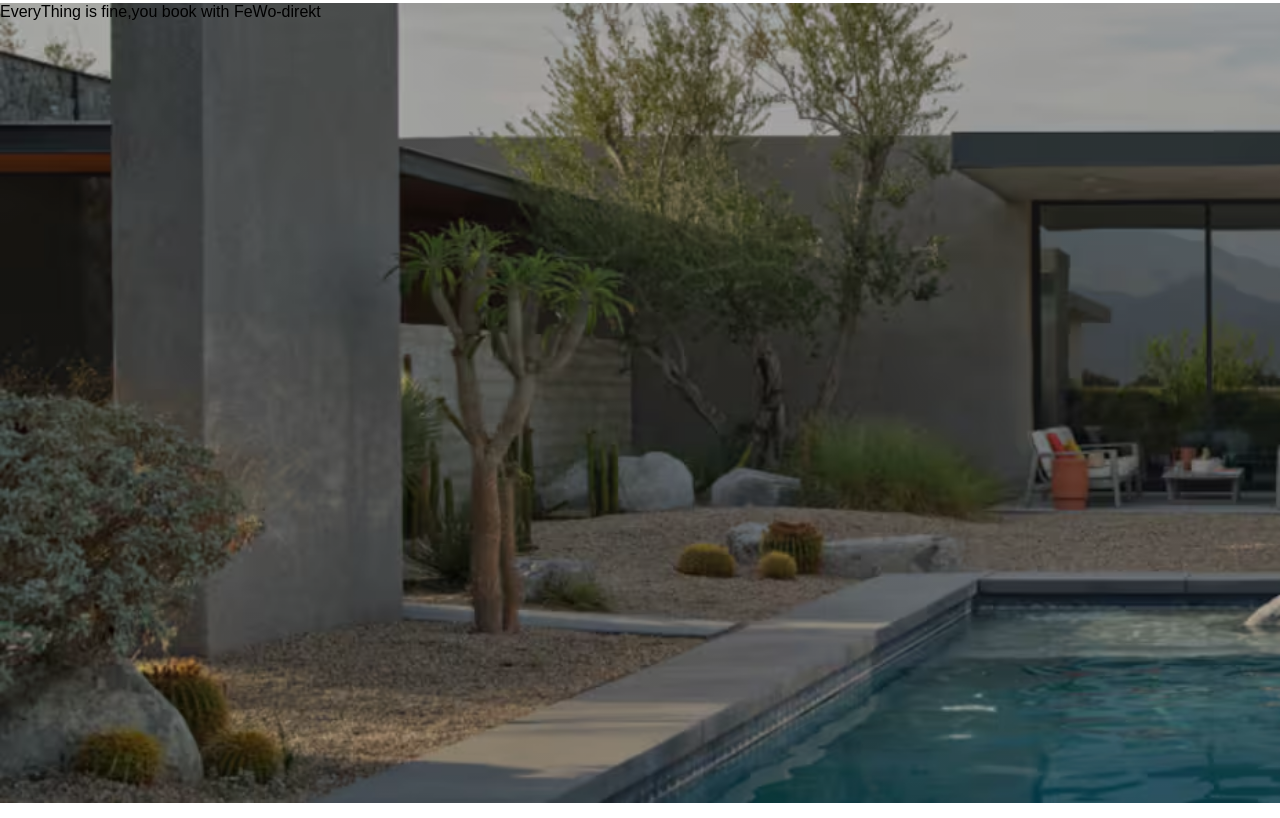
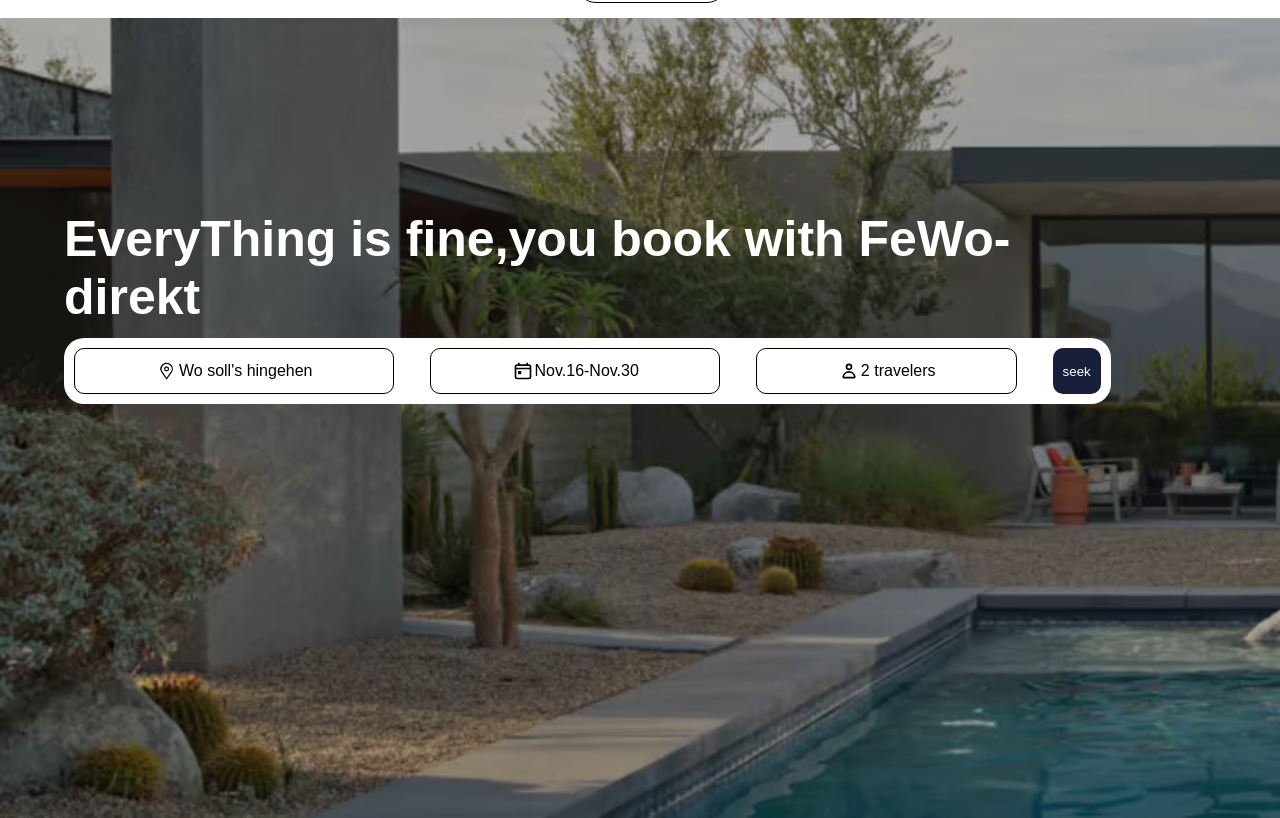
Before and after one commit to mbienaimee/FrontEnd_Gym, a plain HTML site: page index.html in a window 1280 px wide. Shown: the part 62-880 px from the top of the page. Drawn offline with Linux system fonts and the light colour scheme.

Commit message:
background

```diff
--- a/index.html
+++ b/index.html
@@ -28,7 +28,28 @@
     <main>
         <section class="back-section">
             <div class="para-div">
-                EveryThing is fine,you book with FeWo-direkt
+                EveryThing is fine,you book with FeWo- <br>
+                direkt
+            </div>
+            <div class="wht-button">
+               <div class="div-div">
+                <img src="/images/t1.svg" alt="">  <p>Wo soll's hingehen</p>
+
+               </div>
+               <div class="div-div">
+                <img src="images/t3.svg" alt="">
+                <p>Nov.16-Nov.30</p>
+               </div>
+               <div class="div-div">
+                <img src="/images/t2.svg" alt="">
+                <p>2 travelers</p>
+               </div>
+               <div class="div-div">
+
+         <button>seek</button>
+               </div>
+
+
             </div>
 
 
--- a/style.css
+++ b/style.css
@@ -1,41 +1,93 @@
-*{
+* {
   margin: 0px;
   padding: 0px;
   font-family: Arial, Helvetica, sans-serif;
 }
-.nav-bar{
+.nav-bar {
   background-color: white;
   display: flex;
-    padding:15px ;
+  padding: 15px;
   justify-content: space-between;
 }
-.nav-link{
+.nav-link {
   padding-top: 10px;
 }
-.nav-link ul{
+.nav-link ul {
   align-items: center;
   display: flex;
   align-items: center;
   gap: 1.25rem;
   list-style: none;
 }
-.nav-link ul li{
+.nav-link ul li {
   display: inline;
-
 }
-.nav-link ul li a{
+.nav-link ul li a {
   text-decoration: none;
   color: black;
   font-weight: 100;
+}
+.button {
+  border-radius: 20px;
+  border: 1px solid black;
+  padding: 10px;
+}
+.back-section {
+  min-height: 100vh;
+  background-image: linear-gradient(rgba(0, 0, 0, 0.3), rgba(0, 0, 0, 0.3)),
+    url("/images/bg-image.avif");
+  background-size: cover;
+  backgroung-repeat: none;
+}
 
+.para-div {
+  position: absolute;
+  color: white;
+  font-size: 50px;
+  margin-left: 5%;
+  margin-top: 15%;
+  font-weight: bold;
 }
-.button{
-    border-radius: 1px solid black;
-
+.wht-button {
+  background-color: white;
+  display: inline-flex;
+  position: absolute;
+  margin-top: 25%;
+  margin-left: 5%;
+  /* padding-left: 20%; */
+  padding: 10px;
+  /* width: 70%; */
+  border-radius: 20px;
+  gap: 2.25rem;
 }
-.back-section{
-    min-height: 100vh;
-    background-image: linear-gradient(rgba(0, 0, 0, 0.30), rgba(0, 0, 0, 0.30)), url('/images/bg-image.avif');
-    background-size: cover;
-    backgroung-repeat:none;
-};
+.div-div img {
+  width: 20px;
+  height: 20px;
+  padding: 2px;
+  /* display: inline; */
+}
+.div-div {
+  display: flex;
+  justify-content: center;
+  align-items: center;
+  border-radius: 10px;
+  border: 1px solid black;
+  padding: 10px;
+  padding-left: 80px;
+  padding-right: 80px;
+}
+.div-div:last-child {
+  background-color: #191e3b;
+  padding-left: 0px;
+  padding-right: 0px;
+  border: none;
+  color: white;
+  font-weight: bold;
+  text-decoration: none;
+}
+.div-div:last-child button{
+    background: none;
+    border: none;
+    color: white;
+    padding: 0px 10px;
+}
```
Also changed, not shown: images/t1.svg (added), images/t2.svg (added), images/t3.svg (added). Lines whose indentation alone changed are shown as unchanged.
